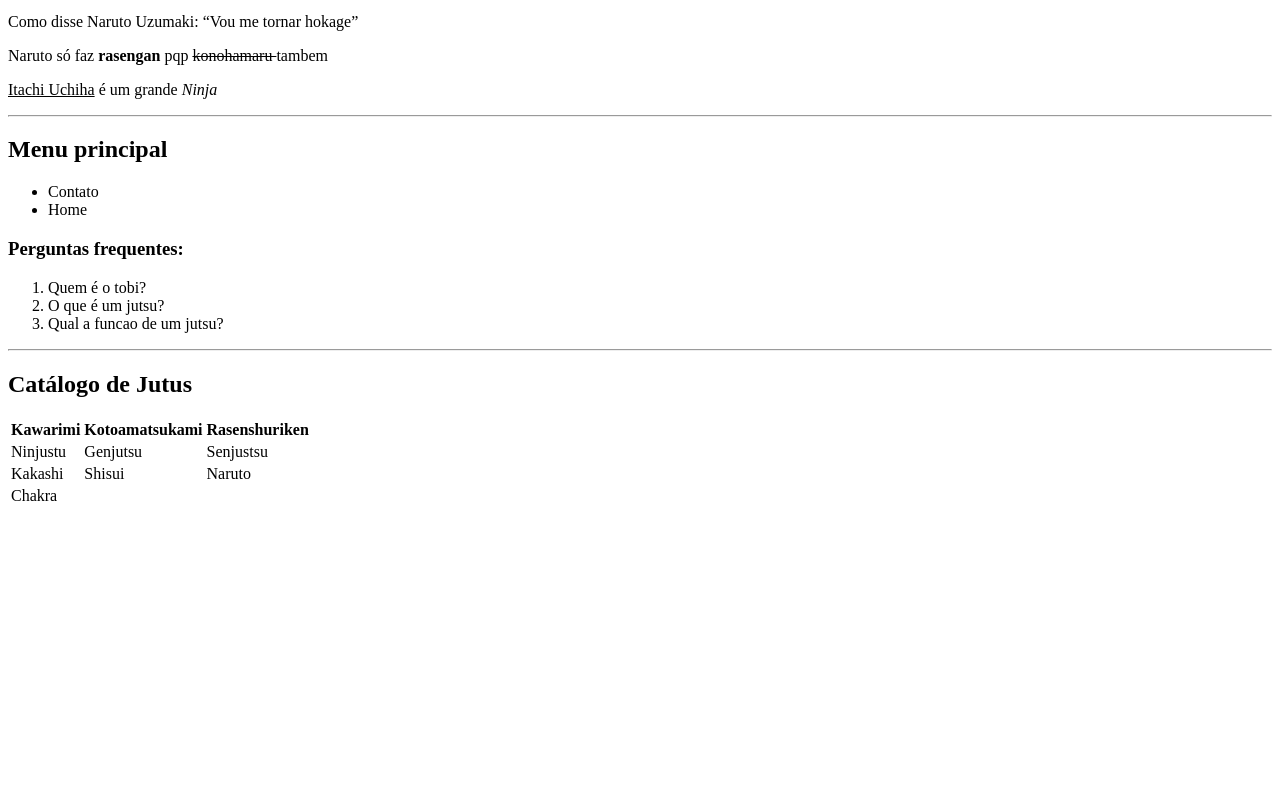
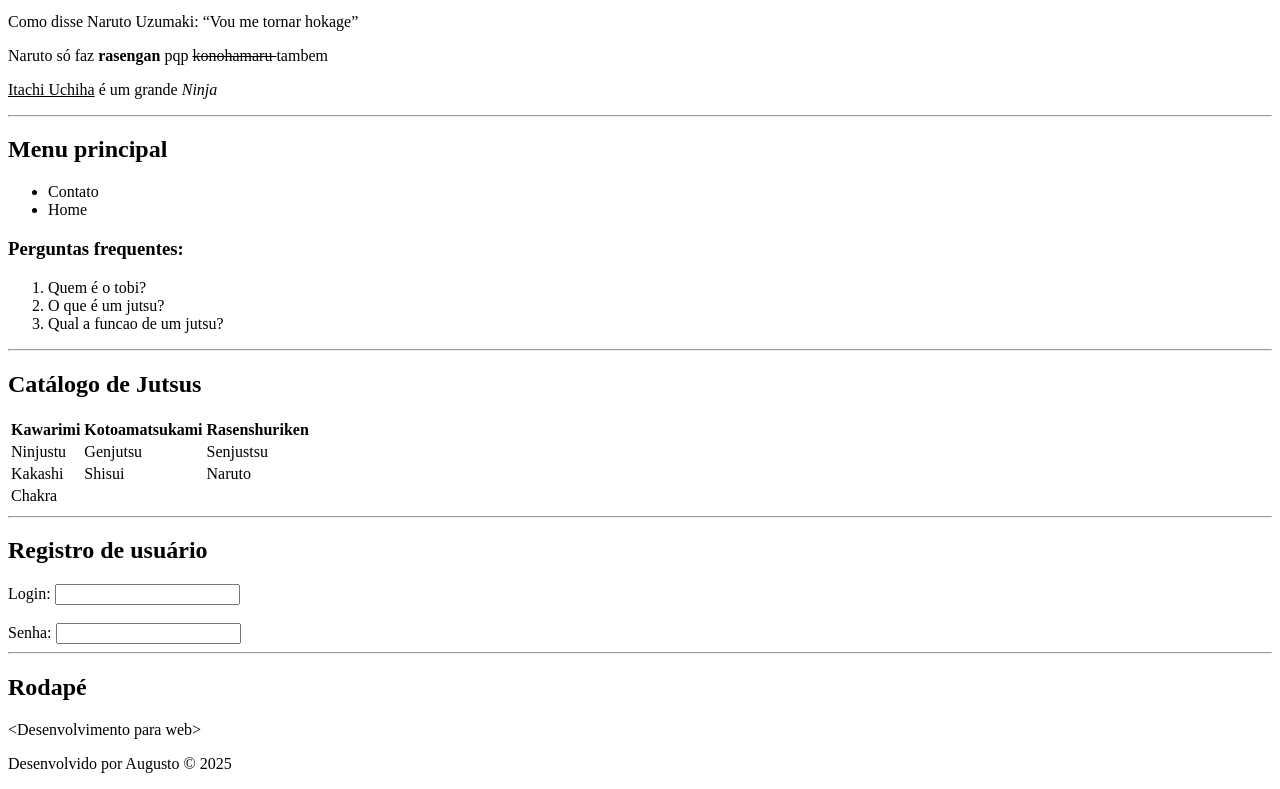
Before and after one commit to AugustoReich/DevFullStack-2025, a website: page 2-Front End Basics/Basic-Structure.html in a window 1280 px wide. Shown: the part 535-1324 px from the top of the page. Before the commit the page ends 1051 px from the top, so only its background shows below. Drawn offline with Linux system fonts and the light colour scheme.

Commit message:
terminando o basico de html

```diff
--- a/2-Front End Basics/Basic-Structure.html
+++ b/2-Front End Basics/Basic-Structure.html
@@ -71,7 +71,7 @@
     <hr>
 
     <section>
-        <h2>Catálogo de Jutus</h2>
+        <h2>Catálogo de Jutsus</h2>
         <table>
             <tr>
                 <th>Kawarimi</th>
@@ -95,5 +95,26 @@
         <!--HTML È CHATOOO-->
     </section>
 
+    <hr>
+
+    <section>
+        <h2>Registro de usuário</h2>
+        <form>
+            <label>Login:</label>
+            <input type="text">
+            <br>
+            <br>
+            <label>Senha:</label>
+            <input type="password">
+        </form>
+    </section>
+
+    <hr>
+
+    <footer>
+        <h2>Rodapé</h2>
+        &lt;Desenvolvimento para web&gt;
+        <p>Desenvolvido por Augusto &copy; 2025</p>
+    </footer>
 </body>
 </html>
```
